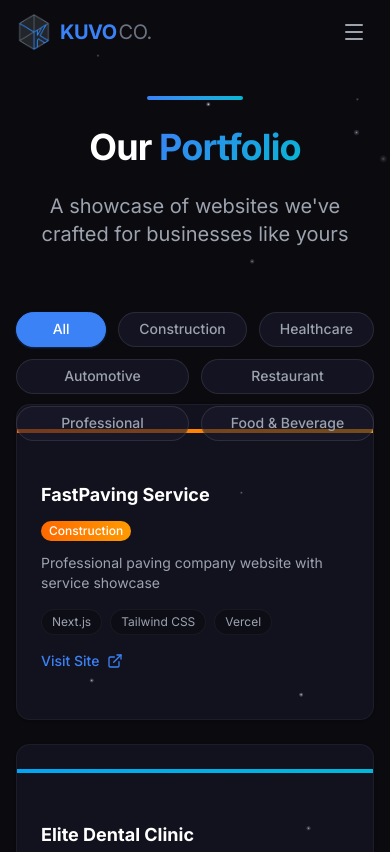
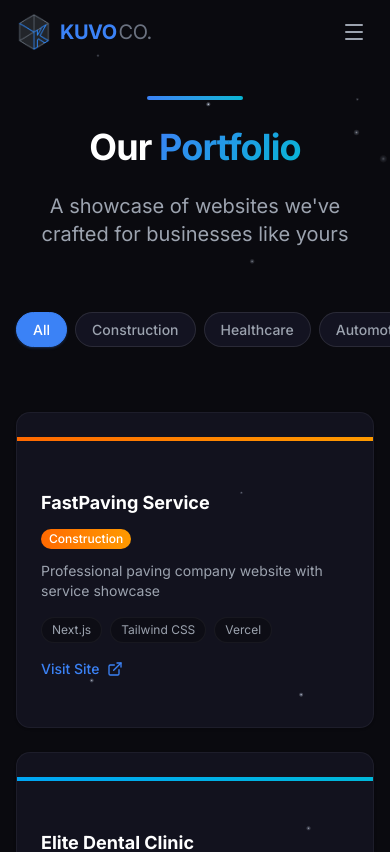
Before and after one commit to LeoValdi64/kuvoco-website, a Next.js app: page /portfolio in a window 390 px wide. Shown: the top 852 px of the page. Built offline with nearby package versions, Linux system fonts and the light colour scheme.

Commit message:
fix: navbar z-index increased to 9998/9999, portfolio tabs mobile scroll
- Navbar z-index: 9998
- Menu toggle button z-index: 9999
- Portfolio tabs: horizontal scroll on mobile instead of breaking wrap

```diff
--- a/src/app/portfolio/PortfolioContent.tsx
+++ b/src/app/portfolio/PortfolioContent.tsx
@@ -139,17 +139,20 @@ export default function PortfolioContent() {
       <section className="max-w-7xl mx-auto px-4 sm:px-6 lg:px-8 mb-12">
         <FadeIn delay={0.1}>
           <Tabs defaultValue="All" className="w-full" onValueChange={setActiveTab}>
-            <TabsList className="bg-transparent border-0 h-auto flex-wrap justify-center gap-3 p-0">
+            {/* Mobile: horizontal scroll, Desktop: wrap */}
+            <div className="overflow-x-auto pb-2 -mx-4 px-4 sm:mx-0 sm:px-0 sm:overflow-visible">
+              <TabsList className="bg-transparent border-0 h-auto inline-flex sm:flex sm:flex-wrap sm:justify-center gap-2 sm:gap-3 p-0 min-w-max sm:min-w-0">
                 {categories.map((category) => (
                   <TabsTrigger
                     key={category}
                     value={category}
-                  className="bg-[#1A1A2E]/60 border border-white/10 rounded-full data-[state=active]:bg-[#3B82F6] data-[state=active]:border-[#3B82F6] data-[state=active]:text-white data-[state=active]:shadow-lg data-[state=active]:shadow-[#3B82F6]/25 text-[#9CA3AF] hover:text-white hover:bg-[#1A1A2E] hover:border-white/20 px-5 py-2.5 transition-all duration-200"
+                    className="bg-[#1A1A2E]/60 border border-white/10 rounded-full data-[state=active]:bg-[#3B82F6] data-[state=active]:border-[#3B82F6] data-[state=active]:text-white data-[state=active]:shadow-lg data-[state=active]:shadow-[#3B82F6]/25 text-[#9CA3AF] hover:text-white hover:bg-[#1A1A2E] hover:border-white/20 px-4 sm:px-5 py-2 sm:py-2.5 text-sm sm:text-base transition-all duration-200 whitespace-nowrap"
                   >
                     {category}
                   </TabsTrigger>
               ))}
               </TabsList>
+            </div>
 
             {categories.map((category) => (
               <TabsContent key={category} value={category} className="mt-12">
--- a/src/components/Navbar.tsx
+++ b/src/components/Navbar.tsx
@@ -46,7 +46,7 @@ export default function Navbar() {
         initial={{ y: -100 }}
         animate={{ y: 0 }}
         transition={{ duration: 0.3, ease: "easeOut" }}
-        className={`fixed top-0 left-0 right-0 z-50 transition-all duration-300 ${
+        className={`fixed top-0 left-0 right-0 z-[9998] transition-all duration-300 ${
           isScrolled
             ? "bg-[#0A0A0F]/80 backdrop-blur-xl border-b border-white/5"
             : "bg-transparent"
@@ -103,7 +103,7 @@ export default function Navbar() {
             {/* Mobile Menu Toggle */}
             <button
               onClick={() => setIsOpen(!isOpen)}
-              className="md:hidden relative z-[60] p-2 text-[#9CA3AF] hover:text-white transition-colors"
+              className="md:hidden relative z-[9999] p-2 text-[#9CA3AF] hover:text-white transition-colors"
               aria-label="Toggle menu"
             >
               {isOpen ? <X size={24} /> : <Menu size={24} />}
```
Lines whose indentation alone changed are shown as unchanged.
